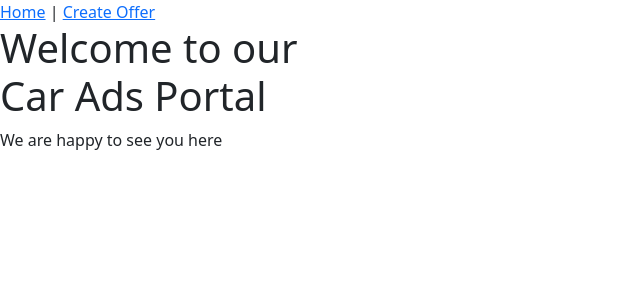
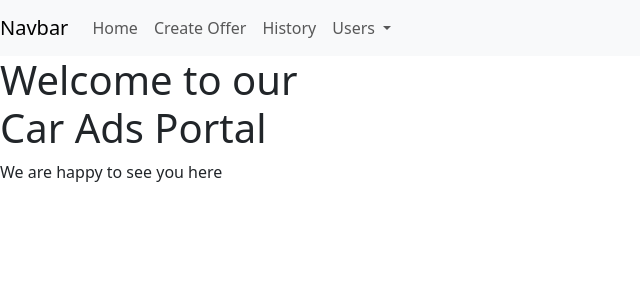
Before and after one commit to rajkonkret/BootCamp-11-10-2025-WEB, a Flask app: page / in a window 1280 px wide. Shown: the top 300 px of the page, without its empty margins (0-640 px from the left). Run offline with Flask 3, Linux system fonts and the light colour scheme.

Commit message:
[16 27] update web3_flask/flask_zad5 update add bootstrap menu

```diff
--- a/web3_flask/flask_zad5_bootstrap/templates/menu.html
+++ b/web3_flask/flask_zad5_bootstrap/templates/menu.html
@@ -1,4 +1,29 @@
-<div>
-    <a href="{{ url_for('index') }}">Home</a> |
-    <a href="{{ url_for('create_offer') }}">Create Offer</a>
-</div>
+<nav class="navbar navbar-expand-lg navbar-light bg-light">
+  <a class="navbar-brand" href="#">Navbar</a>
+  <button class="navbar-toggler" type="button" data-toggle="collapse" data-target="#navbarNavDropdown" aria-controls="navbarNavDropdown" aria-expanded="false" aria-label="Toggle navigation">
+    <span class="navbar-toggler-icon"></span>
+  </button>
+  <div class="collapse navbar-collapse" id="navbarNavDropdown">
+    <ul class="navbar-nav">
+      <li class="nav-item active">
+        <a class="nav-link" href="{{ url_for('index') }}">Home</a>
+      </li>
+      <li class="nav-item">
+        <a class="nav-link" href="{{ url_for('create_offer') }}">Create Offer</a>
+      </li>
+      <li class="nav-item">
+        <a class="nav-link" href="#">History</a>
+      </li>
+      <li class="nav-item dropdown">
+        <a class="nav-link dropdown-toggle" href="#" id="navbarDropdownMenuLink" data-toggle="dropdown" aria-haspopup="true" aria-expanded="false">
+          Users
+        </a>
+        <div class="dropdown-menu" aria-labelledby="navbarDropdownMenuLink">
+          <a class="dropdown-item" href="#">Action</a>
+          <a class="dropdown-item" href="#">Another action</a>
+          <a class="dropdown-item" href="#">Something else here</a>
+        </div>
+      </li>
+    </ul>
+  </div>
+</nav>
```
